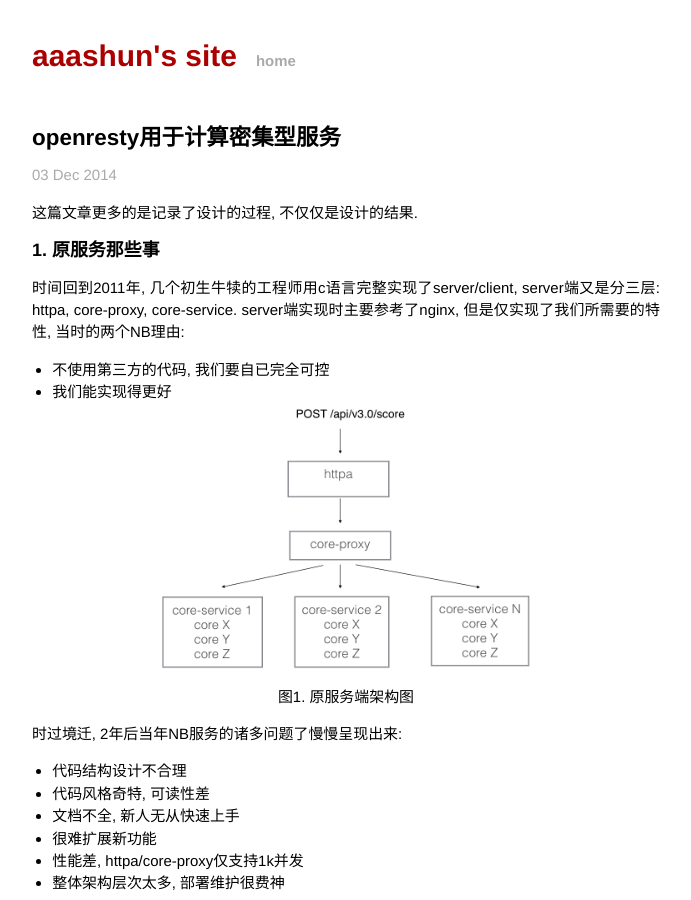
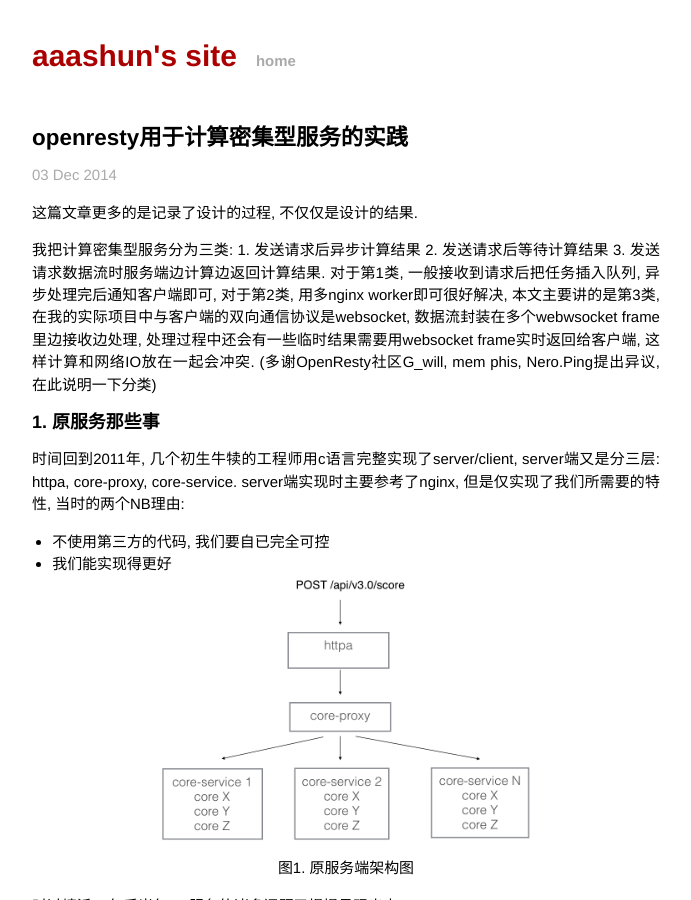
Before and after one commit to aaashun/aaashun.github.io, a Jekyll site: the page built from _posts/2014-12-03-openresty-as-compute-intensive-server.md, in a window 1280 px wide and 900 px high. Shown: the whole window, without its empty margins (294-985 px from the left). Built offline with Jekyll 4.4.1, drawn with Linux system fonts in a browser that asks for light colours; Markdown is read by kramdown in place of the engine named in the settings; comment, search, counter and statistics services are not loaded; some of the changed text lies outside the part shown.

Commit message:
change post

```diff
--- a/_posts/2014-12-03-openresty-as-compute-intensive-server.md
+++ b/_posts/2014-12-03-openresty-as-compute-intensive-server.md
@@ -1,11 +1,13 @@
 ---
 layout: post
-title: openresty用于计算密集型服务
+title: openresty用于计算密集型服务的实践
 comments: true
 tags: nginx lua openresty
 ---
 
 这篇文章更多的是记录了设计的过程, 不仅仅是设计的结果.
+
+我把计算密集型服务分为三类: 1. 发送请求后异步计算结果 2. 发送请求后等待计算结果 3. 发送请求数据流时服务端边计算边返回计算结果. 对于第1类, 一般接收到请求后把任务插入队列, 异步处理完后通知客户端即可, 对于第2类, 用多nginx worker即可很好解决, 本文主要讲的是第3类, 在我的实际项目中与客户端的双向通信协议是websocket, 数据流封装在多个webwsocket frame里边接收边处理, 处理过程中还会有一些临时结果需要用websocket frame实时返回给客户端, 这样计算和网络IO放在一起会冲突. (多谢OpenResty社区G_will, mem phis, Nero.Ping提出异议, 在此说明一下分类)
 
 ### 1. 原服务那些事
 时间回到2011年, 几个初生牛犊的工程师用c语言完整实现了server/client, server端又是分三层: httpa, core-proxy, core-service. server端实现时主要参考了nginx, 但是仅实现了我们所需要的特性, 当时的两个NB理由:
@@ -59,6 +61,8 @@ fastcgi在这里只是代理的角色, 让应用服务程序与web服务程序
 #### 2.2 posix.fork()创建计算进程
 ngx_lua没有提供fork方法, 我使用的是luaposix, luaposix提供了丰富的posix方法的lua绑定.
 
+另外由于还需要对计算进程有更灵活的控制, 比如某个计算耗时异常时需要强行kill, 某个计算进程crash时的特殊处理, 所以选择了自已fork并管理计算进程.
+
 #### 2.3 nginx worker和计算进程间通过tcp连接通信
 为了避免block主循环, nginx worker端的服务代码里使用cosocket与计算进程通信即可.
 
@@ -71,6 +75,8 @@ lua作为服务端脚本有诸多优点:
 * 原生支持coroutine, 依靠coroutine完成中断/重入的切换开销很小
 
 我倾向于所有服务逻辑都用lua编写, 一些核心的计算内核的c代码binding到lua, 作为lua模块在lua里调用.
+
+另外ffi也能完成绑定, 我相信性能上也更好, 这里没有用ffi是因为有的计算模块不仅要运行在服务器还有可能运行在没有luajit的移动app里, 为了保证接口一致, 目前是全部做了lua绑定, 并提供一致的lua接口, 需要再优化时会考虑ffi. (多谢OpenResty社区G_will建议)
 
 #### 2.5 对计算进程的一些特殊要求
 不能使用ngx.socket, ngx.sleep, ngx.timer, ngx.log, ngx.thread等ngx_lua里的'同步非阻塞'的方法, 在计算进程用luasocket与nginx worker进行同步阻塞的tcp通信, 在计算进程里只需埋头计算, 计算完成后直接退出进程即可.
@@ -86,7 +92,7 @@ lua作为服务端脚本有诸多优点:
 
 #### 2.7 一些优化的设计和实现
 * 共享内存<br/>
-linux在fork时对内存的管理是写时拷贝(copy-on-write), 当有大量数据属于只读型时, 可以在`init_worker_by_lua`里一次性将资源加载到内存里做共享, 可以节省大量物理内存, 以及节省加载时间.
+linux在fork时对内存的管理是写时拷贝(copy-on-write), 当有大量数据属于只读型时, 可以在`init_worker_by_lua`里一次性将资源加载到内存里做共享, 可以节省大量物理内存, 以及节省加载时间. 在我的实际项目中有10GB量线的资源需要一次性load到内存.
 
 * 进程池<br/>
 在我的intel i5机器上posix.fork()的耗时是毫秒级, 这当然会block住主循环的, 可以加一个进程池管理机制, 保留一些空闲进程, 同时增加计算进程的重复利用来做一定程度上的优化.
```
Also changed, not shown: _posts/2013-07-08-make-adb-to-identify-android-device.md (+3 -0 lines).
